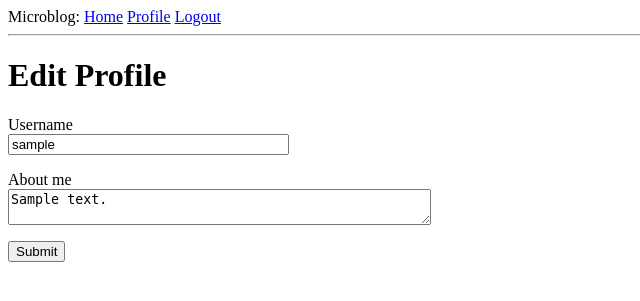
After one commit to orenjarrel/microblog, a Flask app: page /edit_profile in a window 1280 px wide. The commit adds this page. Shown: the top 301 px of the page, without its empty margins (0-640 px from the left). Run offline with Flask 2, Linux system fonts and the light colour scheme; a user stored in the database is signed in; tables that the repository leaves empty hold one stand-in row (values such as "Sample post").

Commit message:
added the Edit Profile feature

```diff
--- a/app/forms.py
+++ b/app/forms.py
@@ -1,6 +1,6 @@
 from flask_wtf import FlaskForm
-from wtforms import StringField, PasswordField, BooleanField, SubmitField
-from wtforms.validators import DataRequired, ValidationError, Email, EqualTo
+from wtforms import StringField, TextAreaField, PasswordField, BooleanField, SubmitField
+from wtforms.validators import DataRequired, ValidationError, Email, EqualTo, Length
 from app.models import User
 
 class LoginForm(FlaskForm):
@@ -28,3 +28,9 @@ class RegistrationForm(FlaskForm):
 		user = User.query.filter_by(email=email.data).first()
 		if user is not None:
 			raise ValidationError('Please user a different email address.')
+
+
+class EditProfileForm(FlaskForm):
+	username = StringField('Username', validators=[DataRequired()])
+	about_me = TextAreaField('About me', validators=[Length(min=0, max=140)])
+	submit = SubmitField('Submit')
--- a/app/routes.py
+++ b/app/routes.py
@@ -2,7 +2,7 @@ from flask import render_template, flash, redirect, url_for, request
 from flask_login import logout_user, current_user, login_user, login_required
 from werkzeug.urls import url_parse
 from app import app, db
-from app.forms import LoginForm, RegistrationForm
+from app.forms import LoginForm, RegistrationForm, EditProfileForm
 from app.models import User
 from datetime import datetime
 
@@ -78,3 +78,20 @@ def before_request():
 	if current_user.is_authenticated:
 		current_user.last_seen = datetime.utcnow()
 		db.session.commit()
+
+
+@app.route('/edit_profile', methods=['GET', 'POST'])
+@login_required
+def edit_profile():
+	form = EditProfileForm()
+	if form.validate_on_submit():
+		current_user.username = form.username.data
+		current_user.about_me = form.about_me.data
+		db.session.commit()
+		flash('Your changes have been saved.')
+		return redirect(url_for('edit_profile'))
+	elif request.method == 'GET':
+		form.username.data = current_user.username
+		form.about_me.data = current_user.about_me
+	return render_template('edit_profile.html', title='Edit Profile',
+							form=form)
--- /dev/null
+++ b/app/templates/edit_profile.html
@@ -0,0 +1,23 @@
+{% extends "base.html" %}
+
+{% block content %}
+   <h1>Edit Profile</h1>
+   <form action="" method="post">
+   		{{ form.hidden_tag() }}
+   		<p>
+   			{{ form.username.label }}<br>
+   			{{ form.username(size=32) }}
+        {% for error in form.username.errors %}
+        <span style="color: red;">[{{ error }}]</span>
+        {% endfor %}
+   		</p>
+   		<p>
+   			{{ form.about_me.label }}<br>
+   			{{ form.about_me(cols=50, row=4) }}<br>
+        {% for error in form.about_me.errors %}
+        <span style="color: red;">[{{ error }}]</span>
+        {% endfor %}
+   		</p>
+      <p>{{ form.submit() }}</p>
+    </form>
+{% endblock %}
--- a/app/templates/user.html
+++ b/app/templates/user.html
@@ -8,6 +8,9 @@
                 <h1>User: {{ user.username }}</h1>
                 {% if user.about_me %}<p>{{ user.about_me }}</p>{% endif %}
                 {% if user.last_seen %}<p>Last seen on: {{ user.last_seen }}</p>{% endif %}
+                {% if user == current_user %}
+                <p><a href="{{ url_for('edit_profile' )}}">Edit your profile</a></p>
+                {% endif %}
               </td>
           </tr>
       </table>
```
Also changed, not shown: app.db.
